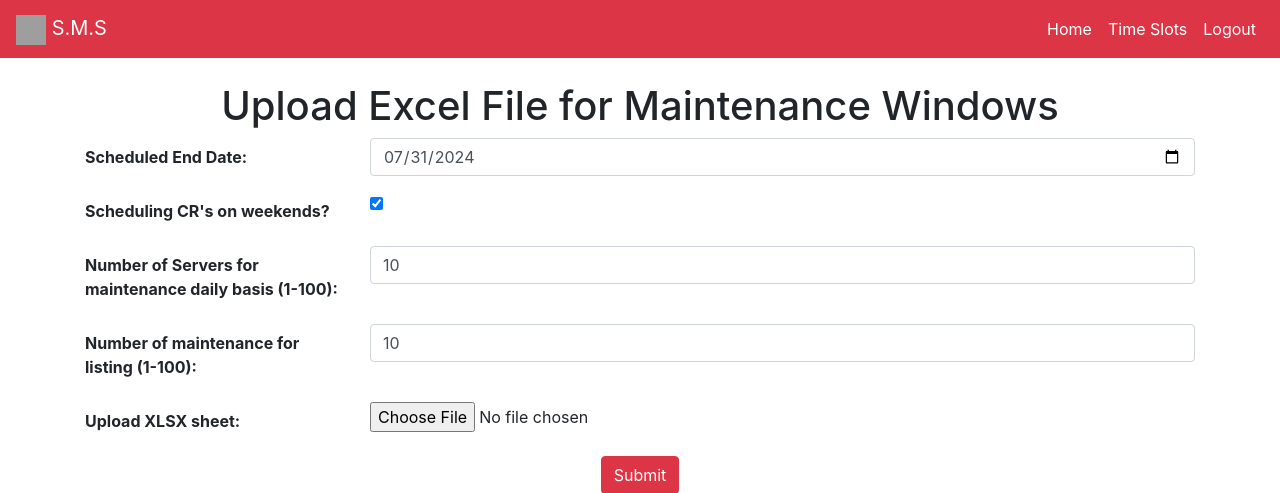
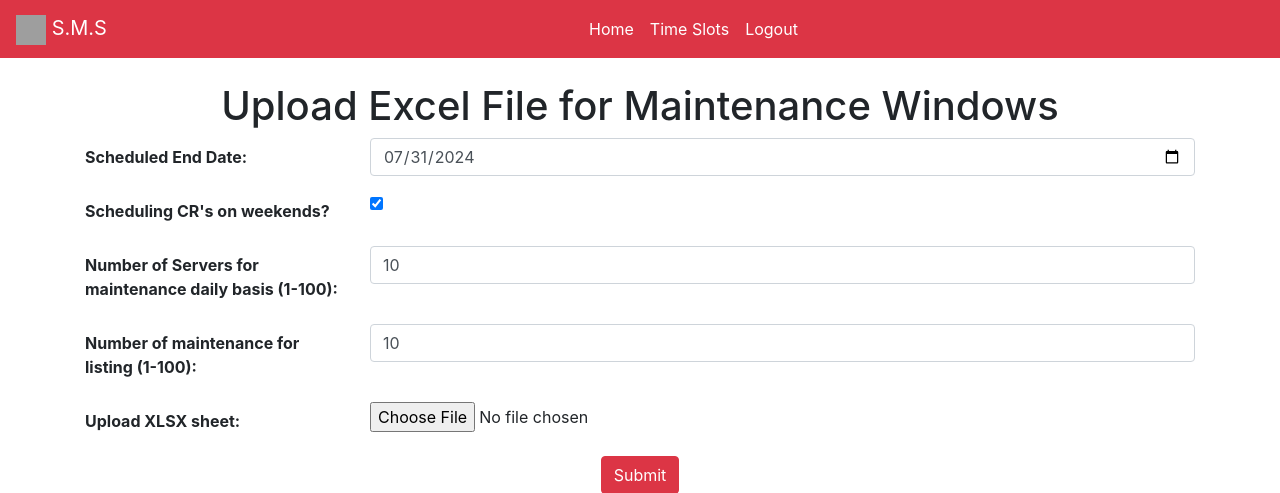
Before and after one commit to srimandarbha/sanscheduler, a Flask app: page /uploads in a window 1280 px wide. Shown: the top 493 px of the page. Run offline with Flask 3, Linux system fonts and the light colour scheme; some libraries are stand-ins or nearby versions; grey boxes are pictures that could not be loaded.

Commit message:
fixed nav buttons

```diff
--- a/app.py
+++ b/app.py
@@ -24,6 +24,11 @@ users = {
 # Function to check if user is admin
 def is_admin():
     return session.get('username') == 'admin'
+
+def load_config(config_filename):
+    with open(config_filename, 'r') as config_file:
+        config_dict = json.load(config_file)
+    return config_dict
 
 def allowed_file(filename):
     return '.' in filename and filename.rsplit('.', 1)[1].lower() in app.config['ALLOWED_EXTENSIONS']
@@ -207,8 +212,9 @@ def view_timeslots():
         return redirect(url_for('timeslots'))
     config_filename=filename.split('.')[0]+'.config'
     if os.path.isfile(config_filename):
-        with open(config_filename, 'r') as config_file:
-            config_dict = json.load(config_file)
+        #with open(config_filename, 'r') as config_file:
+        config_dict=load_config(config_filename)
+            #config_dict = json.load(config_file)
     wb = load_workbook(filepath)
     sheet_names = wb.sheetnames
     data = {}
--- a/templates/customize.html
+++ b/templates/customize.html
@@ -65,7 +65,7 @@
             <img src="https://cdn-icons-png.flaticon.com/512/1208/1208913.png" alt="S.M.S Logo" width="30" height="30" onclick="location.href='/'">
             <span>S.M.S</span>
         </a>
-        <div class="collapse navbar-collapse">
+        <div class="collapse navbar-collapse justify-content-center">
             <ul class="navbar-nav ml-auto">
                 <li class="nav-item"><a class="nav-link" href="/" aria-label="Home page">Home</a></li>
                 <li class="nav-item"><a class="nav-link" href="/uploads" aria-label="Maintenance schedules">Maintenance</a></li>
--- a/templates/timeslots.html
+++ b/templates/timeslots.html
@@ -118,7 +118,7 @@
             <h1>S.M.S</h1>
         </a>
         <div class="collapse navbar-collapse justify-content-center">
-            <ul class="navbar-nav ml-auto">
+            <ul class="navbar-nav">
                 <li class="nav-item"><a class="nav-link black-text" href="/">Home</a></li>
                 <li class="nav-item"><a class="nav-link black-text" href="/uploads">Maintenance</a></li>
                 <li class="nav-item"><a class="nav-link black-text" href="/logout">Logout</a></li>
--- a/templates/upload.html
+++ b/templates/upload.html
@@ -47,8 +47,8 @@
             <img src="https://cdn-icons-png.flaticon.com/512/1208/1208913.png" alt="S.M.S Logo" width="30" height="30">
             <span>S.M.S</span>
         </a>
-        <div class="collapse navbar-collapse">
-            <ul class="navbar-nav ml-auto">
+        <div class="collapse navbar-collapse justify-content-center">
+            <ul class="navbar-nav">
                 <li class="nav-item"><a class="nav-link" href="/" aria-label="Home page">Home</a></li>
                 <li class="nav-item"><a class="nav-link" href="/timeslots" aria-label="Time Slots">Time Slots</a></li>
                 <li class="nav-item"><a class="nav-link" href="/logout" aria-label="Logout">Logout</a></li>
```
